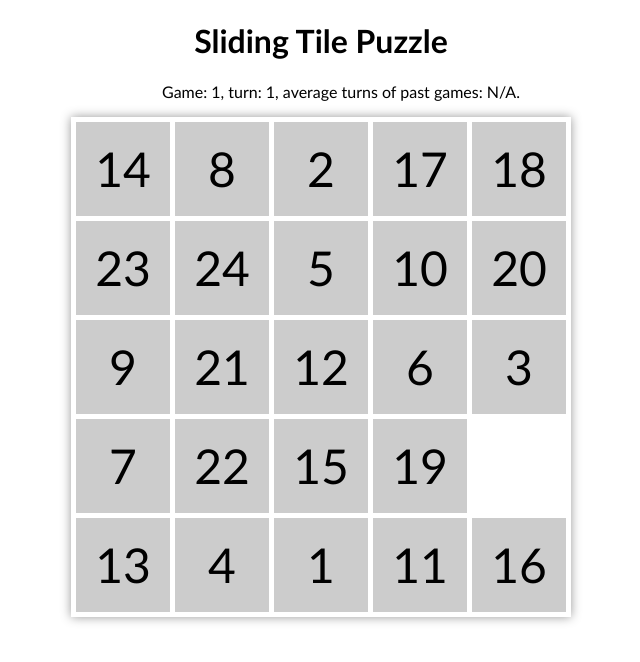
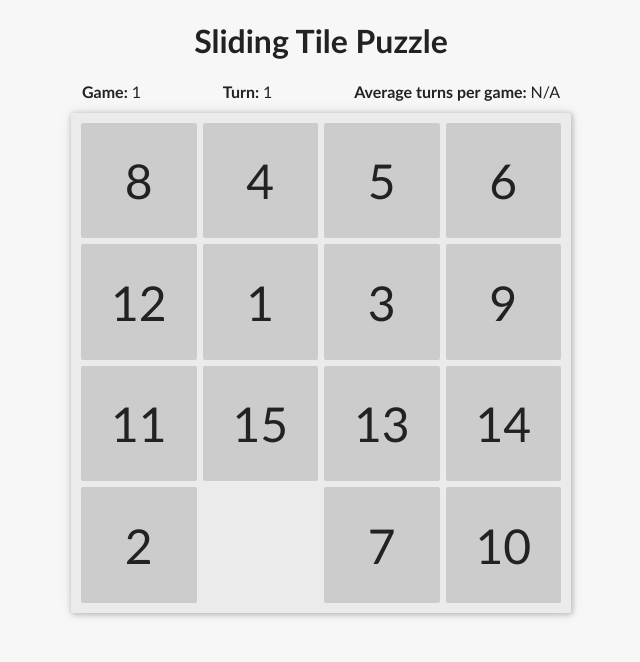
Before and after one commit to Thilerion/sliding-puzzle, a plain HTML site: page index.html in a window 1280 px wide. Shown: the whole page, without its empty margins (319-959 px from the left). Drawn offline with Linux system fonts and the light colour scheme.

Commit message:
Changed styling of grid and stats

```diff
--- a/domUtils.js
+++ b/domUtils.js
@@ -12,7 +12,17 @@ function createTiles(parent, arr, board) {
 			item.dataset.tile = 0;
 		}
 
-		item.addEventListener("click", (e) => board.swap(e.target.dataset.tile));
+		item.addEventListener("touchstart", (e) => {
+			e.preventDefault();
+			e.stopPropagation();
+			return board.swap(e.target.dataset.tile);
+		});
+
+		item.addEventListener("click", (e) => {
+			e.preventDefault();
+			e.stopPropagation();
+			return board.swap(e.target.dataset.tile);
+		});
 
 		parent.appendChild(item);
 	}
--- a/index.html
+++ b/index.html
@@ -10,7 +10,11 @@
 <body>
 	<h1>Sliding Tile Puzzle</h1>
 
-	<ul id="game"></ul>
+	<div class="stats">
+		<div>Game: <span id="game"></span></div>
+		<div>Turn: <span id="turn"></span></div>
+		<div>Average turns per game: <span id="avg"></span></div>
+	</div>
 
 	<div id="puzzle"></div>
 	<script type="module" src="script.js"></script>
--- a/script.js
+++ b/script.js
@@ -4,7 +4,13 @@ import {createTiles, updateTiles, animateTile} from './domUtils.js';
 
 const puzzle = document.getElementById('puzzle');
 
-const gridWidth = 5;
+const statEls = {
+	game: document.getElementById('game'),
+	turn: document.getElementById('turn'),
+	avg: document.getElementById('avg')
+};
+
+const gridWidth = 4;
 document.documentElement.style.setProperty('--grid', gridWidth);
 
 let currentTurn = 0;
@@ -44,8 +50,10 @@ class Game {
 	}
 
 	refreshDisplay() {
-		let avg = this.averageTurns || "N/A";
-			this.element.innerText = `Game: ${this.game}, turn: ${this.turn}, average turns of past games: ${avg}.`;
+		const {game, turn, avg} = statEls;
+		game.innerText = this.game;
+		turn.innerText = this.turn;
+		avg.innerText = this.averageTurns || 'N/A';
 		window.localStorage.setItem('tileStats', JSON.stringify({game: this.game, totalTurns: this.totalTurns}));
 	}
 }
--- a/style.css
+++ b/style.css
@@ -16,32 +16,28 @@ html {
 
 body {
 	text-align: center;
+	background-color: hsl(0, 0%, 97%);
+	color: #222222;
 	font-family: 'Gill Sans', 'Gill Sans MT', Calibri, 'Trebuchet MS', sans-serif;
 }
 
 #puzzle {
 	width: 500px;
 	height: 500px;
-	box-shadow: 0 0 10px 0px #989898;
+	box-shadow: 1px 1px 5px 1px rgba(0, 0, 0, 0.2), 0 0 15px -1px rgba(0, 0, 0, 0.1);
+	background-color: hsl(0, 0%, 92%);
 	margin: auto;
 	display: grid;
 	grid-template-rows: repeat(var(--grid), 1fr);
 	grid-template-columns: repeat(var(--grid), 1fr);
-	grid-gap: 5px;
-	padding: 5px;
-}
-
-#tile_array {
-	display: flex;
-	list-style: none;
-	width: 480px;
-	justify-content: space-between;
-	margin: 0 auto 1em;
-	padding: 0 10px;
+	grid-gap: 6px;
+	padding: 10px;
+	border-radius: 2px;
 }
 
 .tile {
-	background: #ccc;
+	background: hsl(0, 0%, 80%);
+	border-radius: 2px;
 	display: flex;
 	justify-content: center;
 	align-items: center;
@@ -53,3 +49,17 @@ body {
 	background: transparent;
 	cursor: default;
 }
+
+.stats {
+	display: flex;
+	width: 500px;
+	margin: auto;
+	justify-content: space-between;
+	font-weight: bold;
+	margin-bottom: 0.75em;
+	padding: 0 11px;
+}
+
+.stats span {
+	font-weight: normal;
+}
```
